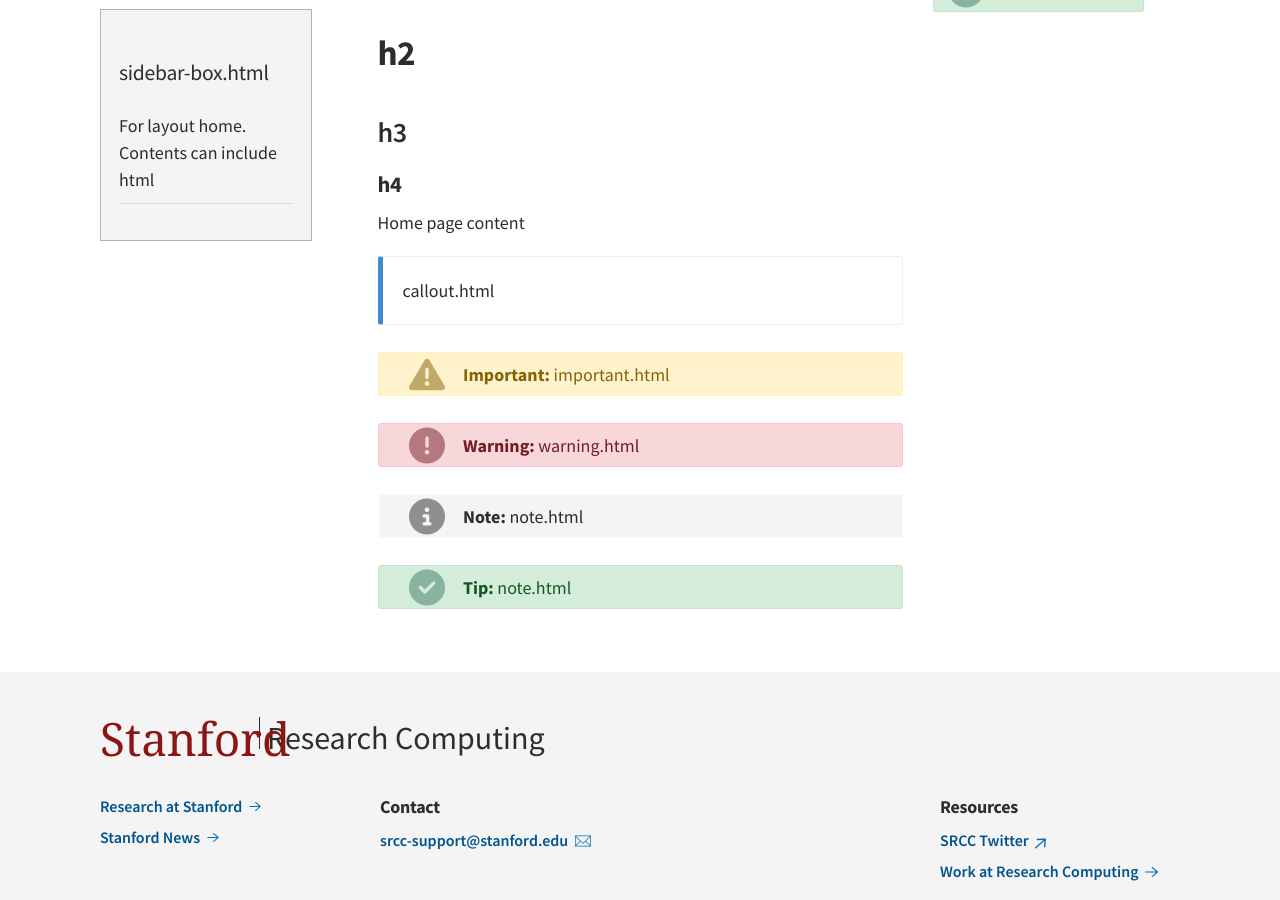
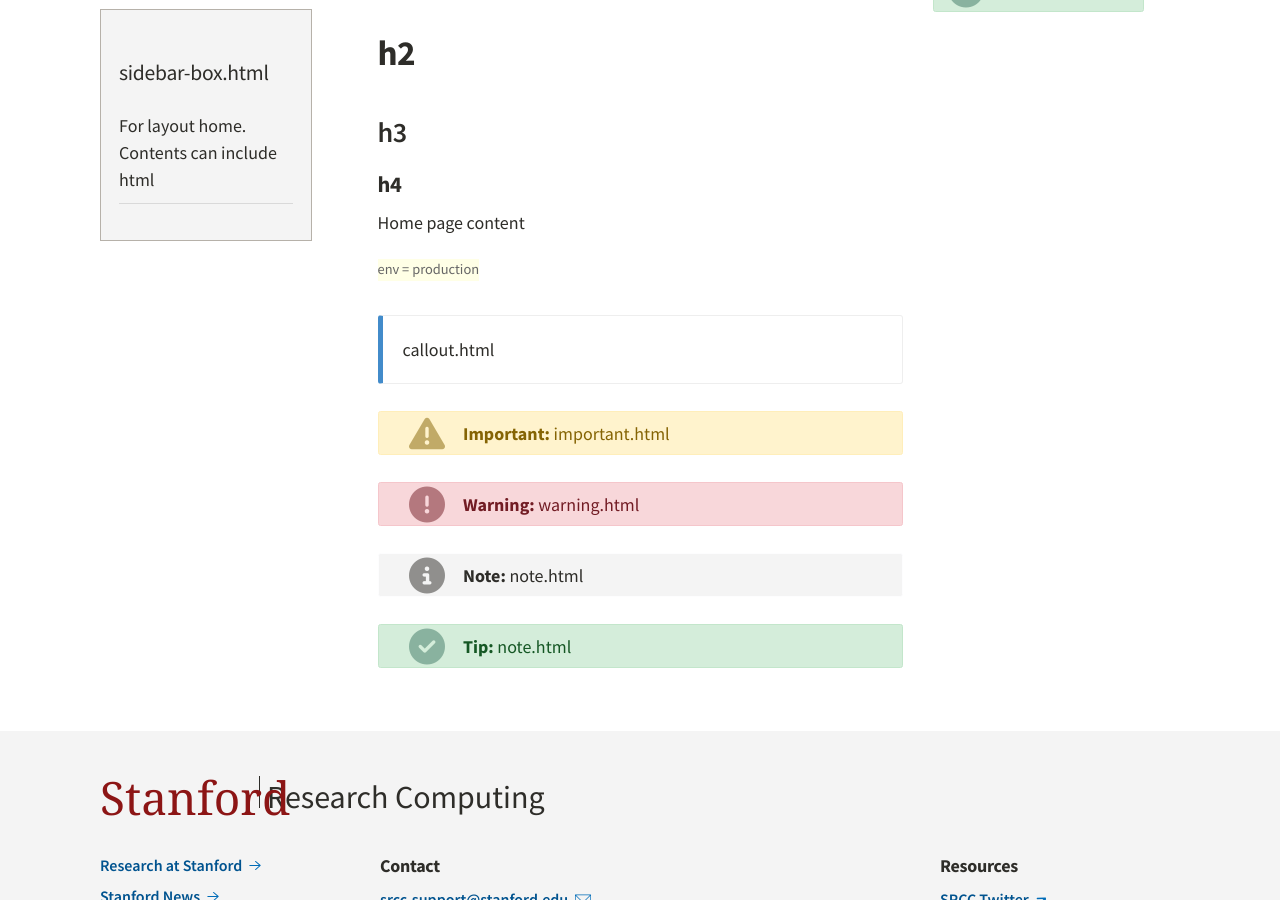
Before and after one commit to saracook/src-demo, a Jekyll site: the page built from index.markdown, in a window 1280 px wide and 900 px high, scrolled down 602 px. Built offline with Jekyll 4.4.1, drawn with Linux system fonts in a browser that asks for light colours; some web fonts are replaced.

Commit message:
fixing gh pages

```diff
--- a/_config.yml
+++ b/_config.yml
@@ -7,7 +7,7 @@ title: "SRC Sample Jekyll"
 image: "/assets/src-site-image.png"
 site_title: SRC Sample Jekyll
 # this appears in the html browser tab for the site title (seen mostly by search engines, not users)
-# baseurl: /src-demo
+baseurl: /src-demo
 owner:
   # The owner name must be provided.
   name: "Stanford Research Computing"
--- a/_includes/head.html
+++ b/_includes/head.html
@@ -27,6 +27,14 @@
 {% endfor %}
 <link rel="stylesheet" href="https://cdnjs.cloudflare.com/ajax/libs/font-awesome/6.4.2/css/all.min.css" integrity="sha512-z3gLpd7yknf1YoNbCzqRKc4qyor8gaKU1qmn+CShxbuBusANI9QpRohGBreCFkKxLhei6S9CQXFEbbKuqLg0DA==" crossorigin="anonymous" referrerpolicy="no-referrer" />
 <link rel="stylesheet" href="https://fonts.googleapis.com/css?family=Roboto+Mono">
+{% if jekyll.environment == "development" %}
 <link rel="stylesheet" href="/assets/css/decanter.css">
 <link rel="stylesheet" href="/assets/css/custom.css">
 <link rel="shortcut icon" href="/assets/images/favicon.ico">
+{% endif %}
+{% if jekyll.environment != "development" %}
+<link rel="stylesheet" href="{{ site.baseurl}}/assets/css/decanter.css">
+<link rel="stylesheet" href="{{ site.baseurl}}/assets/css/custom.css">
+<link rel="shortcut icon" href="{{ site.baseurl}}/assets/images/favicon.ico">
+<link rel="shortcut icon" href="{{ site.baseurl}}/assets/images/favicon.ico">
+{% endif %}
--- a/index.markdown
+++ b/index.markdown
@@ -20,6 +20,7 @@ hero-headline: "hero-headline"
 
 Home page content
 
+<p class="annotation">env = {{ jekyll.environment }}</p>
 
 {% include callout.html type="primary" content="callout.html" %}
 
```
